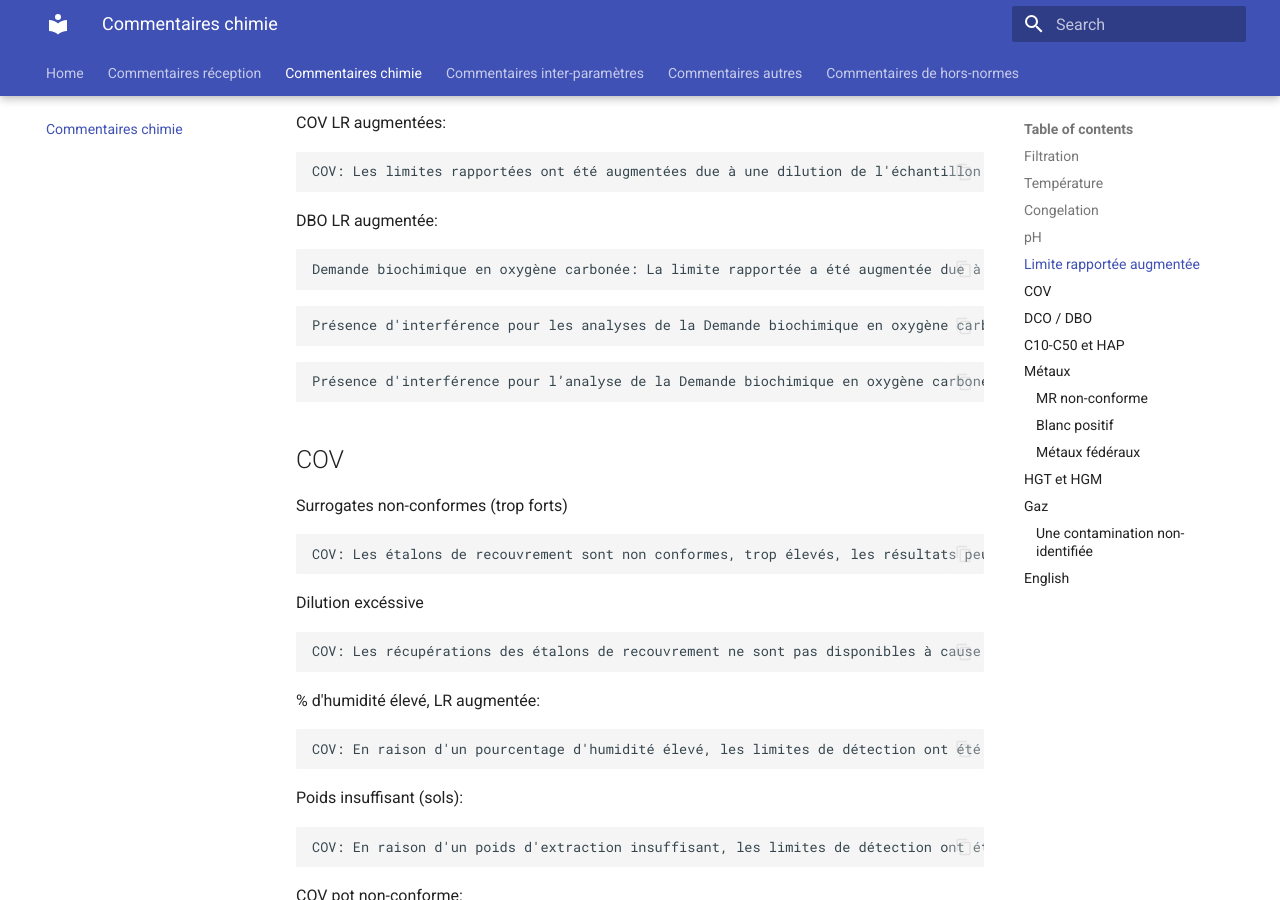
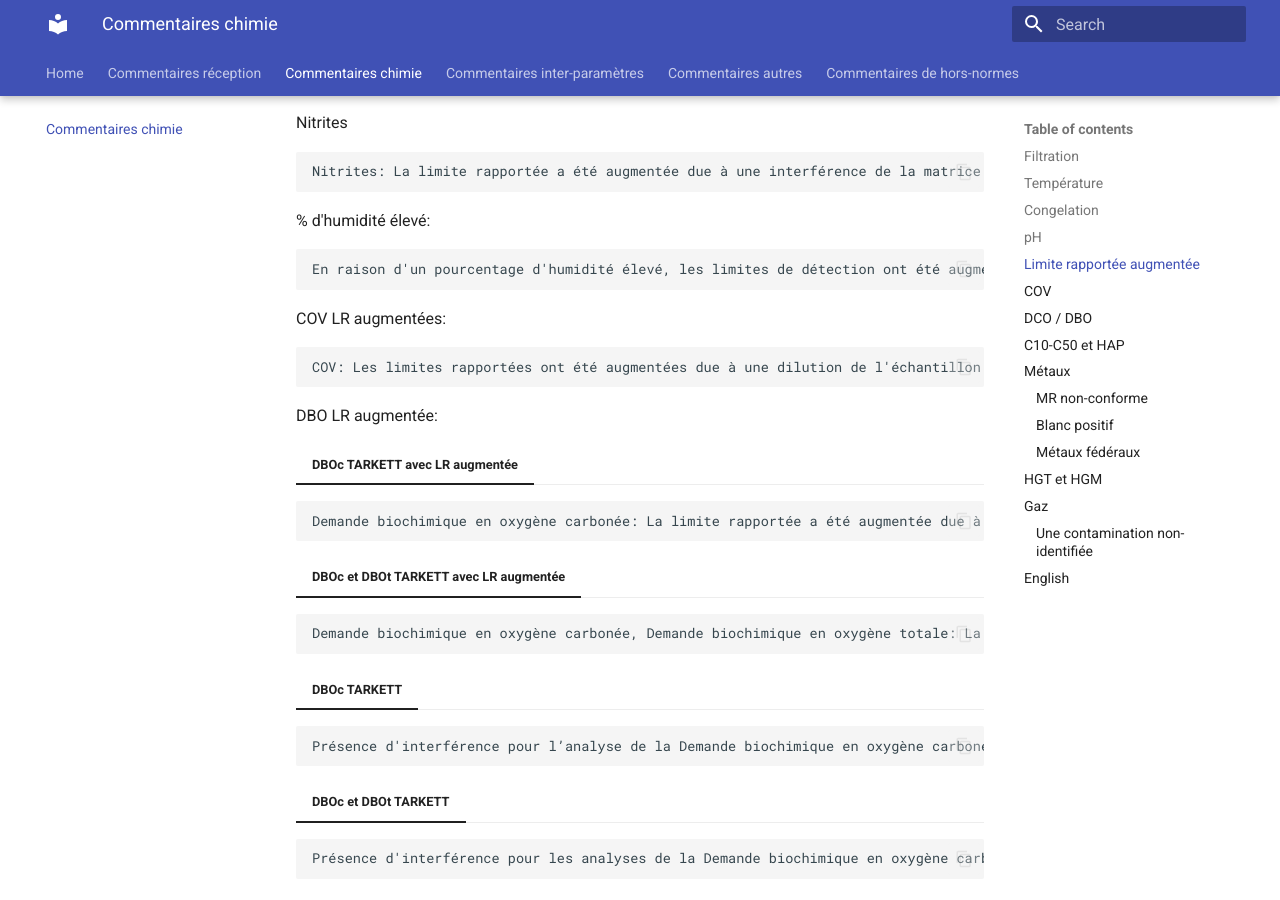
Before and after one commit to denisshragin/comments, an MkDocs documentation site: the page built from docs/chemistry.md, in a window 1280 px wide and 900 px high, scrolled down 2928 px. Built offline with MkDocs 1.6.1 and Material for MkDocs 9.7.7, drawn with Linux system fonts in a browser that asks for light colours; some of the changed text lies outside the part shown.

Commit message:
Some comments addded in chemistry.md

````diff
--- a/docs/chemistry.md
+++ b/docs/chemistry.md
@@ -2,18 +2,18 @@
 
 
 ## Filtration
-Filtration:
-```
-L'échantillon a été filtré pour l'analyse de XXX.
-```
-Filtration Azote ammoniacal:
-```
-L'échantillon a été filtré pour l'analyse de l'Azote ammoniacal.
-```
-Filtration Indice phénolique:
-```
-L'échantillon a été filtré pour l'analyse de l'Indice phénolique.
-```
+=== Filtration générale:
+    ```
+    L'échantillon a été filtré pour l'analyse de XXX.
+    ```
+=== Filtration Azote ammoniacal:
+    ```
+    L'échantillon a été filtré pour l'analyse de l'Azote ammoniacal.
+    ```
+=== Filtration Indice phénolique:
+    ```
+    L'échantillon a été filtré pour l'analyse de l'Indice phénolique.
+    ```
 Métaux dissous filtration sur le terrain:
 ```
 L'échantillon pour l'analyse des Métaux dissous a été filtré et préservé sur le terrain.
@@ -31,24 +31,24 @@
 ```
 Le résultat de l'Azote ammoniacal non ionisé a été calculé en utilisant le pH à 25°C.
 ```
-Azote ammoniacal calculé avec pH du client:
+Azote ammoniacal calculé avec le pH du client:
 ```
 Le résultat de l'Azote ammoniacal non ionisé a été calculé en utilisant le pH fourni par le client.
 ```
 ## Congelation
 
-Échantillon -- congelation-client:
-```
-L'échantillon a été congelé par le client.
-```
-Échantillon -- congelation à la réception:
-```
-L'échantillon a été congelé à la réception au laboratoire afin de respecter le délai de conservation.
-```
-Échantillon -- congelation au laboratoire:
-```
-L'échantillon a été congelé au laboratoire afin de respecter le délai de conservation.
-```
+=== Échantillon -- congelation-client:
+    ```
+    L'échantillon a été congelé par le client.
+    ```
+=== Échantillon -- congelation à la réception:
+    ```
+    L'échantillon a été congelé à la réception au laboratoire afin de respecter le délai de conservation.
+    ```
+=== Échantillon - congelation au laboratoire:
+    ```
+    L'échantillon a été congelé au laboratoire afin de respecter le délai de conservation.
+    ```
 DBO congelation-client:
 ```
 L'échantillon pour l'analyse de la Demande biochimique en oxygène a été congelé par le client.
@@ -75,10 +75,18 @@
 ```
 pH:  L'échantillon de boue est suffisamment liquide, il a été analysé directement sans extraction.
 ```
-pH ajousté au laboratoire
-```
-XXX : Agent de conservation insuffisant, pH ajusté au laboratoire.
-```
+=== pH ajousté au laboratoire
+    ```
+    XXX : Agent de conservation insuffisant, pH ajusté au laboratoire.
+    ```
+=== pH ajousté C10-C50
+    ```
+    Hydrocarbures Pétroliers (C10-C50): Agent de conservation insuffisant, pH ajusté au laboratoire.
+    ```
+=== pH ajousté HAP
+    ```
+    Hydrocarbures aromatiques polycycliques: Agent de conservation insuffisant, pH ajusté au laboratoire.
+    ```
 ## Limite rapportée augmentée
 Général:
 Interférence da la matrice
@@ -114,14 +122,21 @@
 COV: Les limites rapportées ont été augmentées due à une dilution de l'échantillon en raison de la matrice.
 ```
 DBO LR augmentée:
+=== "DBOc TARKETT avec LR augmentée"
 ```
-Demande biochimique en oxygène carbonée: La limite rapportée a été augmentée due à une interférence de la matrice.
+Demande biochimique en oxygène carbonée: La limite rapportée a été augmentée due à une interférence de la matrice. Présence d'interférence pour l’analyse de la Demande biochimique en oxygène carbonée. Le résultat est à interpréter avec diligence et discernement.
 ```
+=== "DBOc et DBOt TARKETT avec LR augmentée"
+```
+Demande biochimique en oxygène carbonée, Demande biochimique en oxygène totale: La limite rapportée a été augmentée due à une interférence de la matrice. Présence d'interférence pour les analyses de la Demande biochimique en oxygène carbonée et de la Demande biochimique en oxygène totale. Les résultats sont à interpréter avec diligence et discernement.
+```
+=== "DBOc TARKETT"
+```
+Présence d'interférence pour l’analyse de la Demande biochimique en oxygène carbonée. Le résultat est à interpréter avec diligence et discernement.
+```
+=== "DBOc et DBOt TARKETT"
 ```
 Présence d'interférence pour les analyses de la Demande biochimique en oxygène carbonée et de la Demande biochimique en oxygène totale. Les résultats sont à interpréter avec diligence et discernement.
-```
-```
-Présence d'interférence pour l’analyse de la Demande biochimique en oxygène carbonée. Le résultat est à interpréter avec diligence et discernement.
 ```
 ## COV
 Surrogates non-conformes (trop forts)
@@ -156,6 +171,10 @@
 ```
 COV: Les limites rapportées ont été augmentées due à une dilution de l'échantillon en raison de la matrice.
 ```
+Humidité élevé et masse insuffisante
+```
+COV:  En raison d'un pourcentage d'humidité élevé et d'un poids d'extraction insuffisant, les limites de détection ont été augmentées et les résultats peuvent être sous-estimés.
+```
 
 ## DCO / DBO
 
@@ -169,6 +188,15 @@
 ```
 DCO: L'échantillon a été chauffé avant l'analyse pour faire fondre la couche de gras.
 ```
+DBOt et DBOc TARKETT
+```
+Présence d'interférence pour les analyses de la Demande biochimique en oxygène carbonée et de la Demande biochimique en oxygène totale. Les résultats sont à interpréter avec diligence et discernement.
+```
+DBO TARKETT
+```
+Présence d'interférence pour l’analyse de la demande biochimique en oxygène carbonée. Le résultat est à interpréter avec diligence et discernement.
+```
+
 ## C10-C50 et HAP
 ```
 Hydrocarbures Pétroliers (C10-C50): À cause d'une erreur de manipulation la meilleure limite de détection ne peut pas être fournie.
@@ -212,6 +240,10 @@
 Surrogates oiubliés:
 ```
 Hydrocarbures aromatiques polycycliques : À cause d'une erreur de manipulation les récupérations des étalons de recouvrement ne sont pas disponibles, mais aucun impact sur le résultat de l'échantillon.
+```
+Traitement à l'acétone
+```
+Hydrocarbures Pétroliers (C10-C50): L'échantillon a subi un traitement à l'acétone après extraction pour casser l'émulsion.
 ```
 
 ## Métaux
````
Also changed, not shown: docs/micro.md (deleted, +0 -28 lines).
